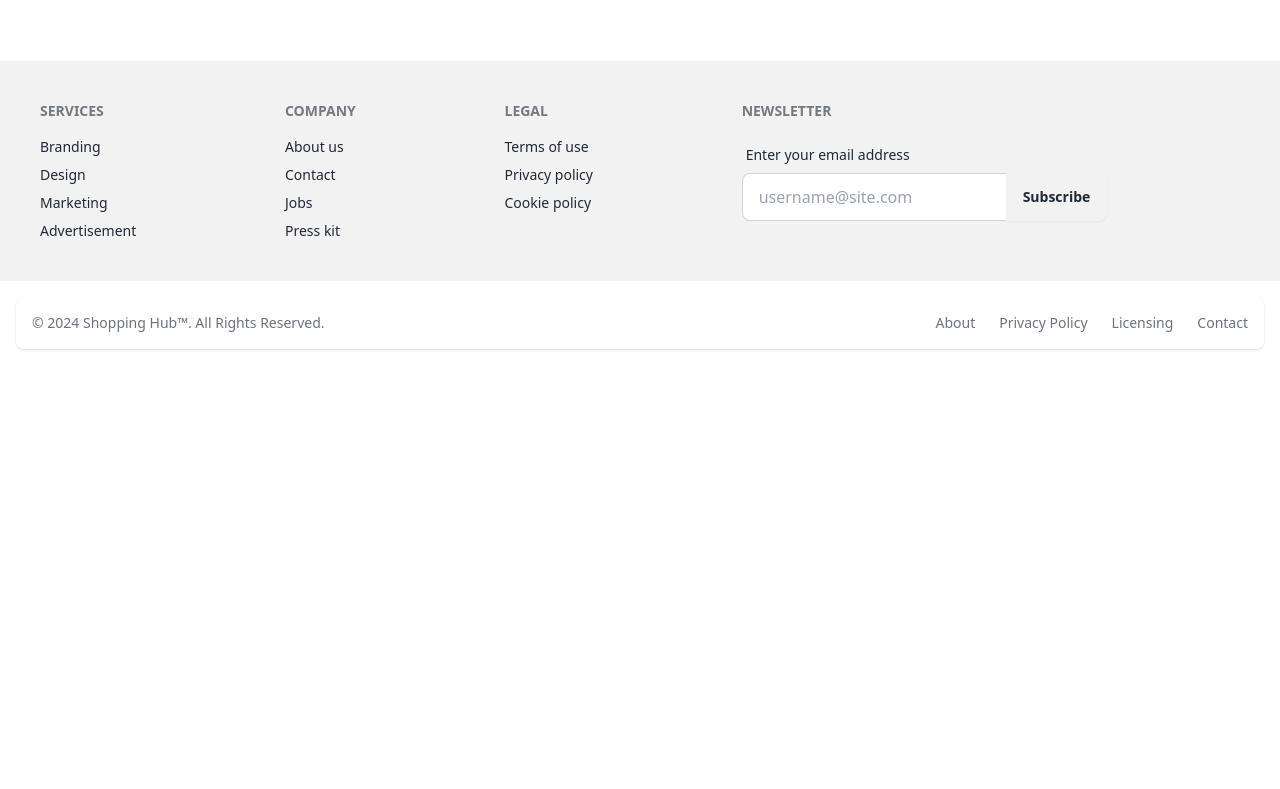
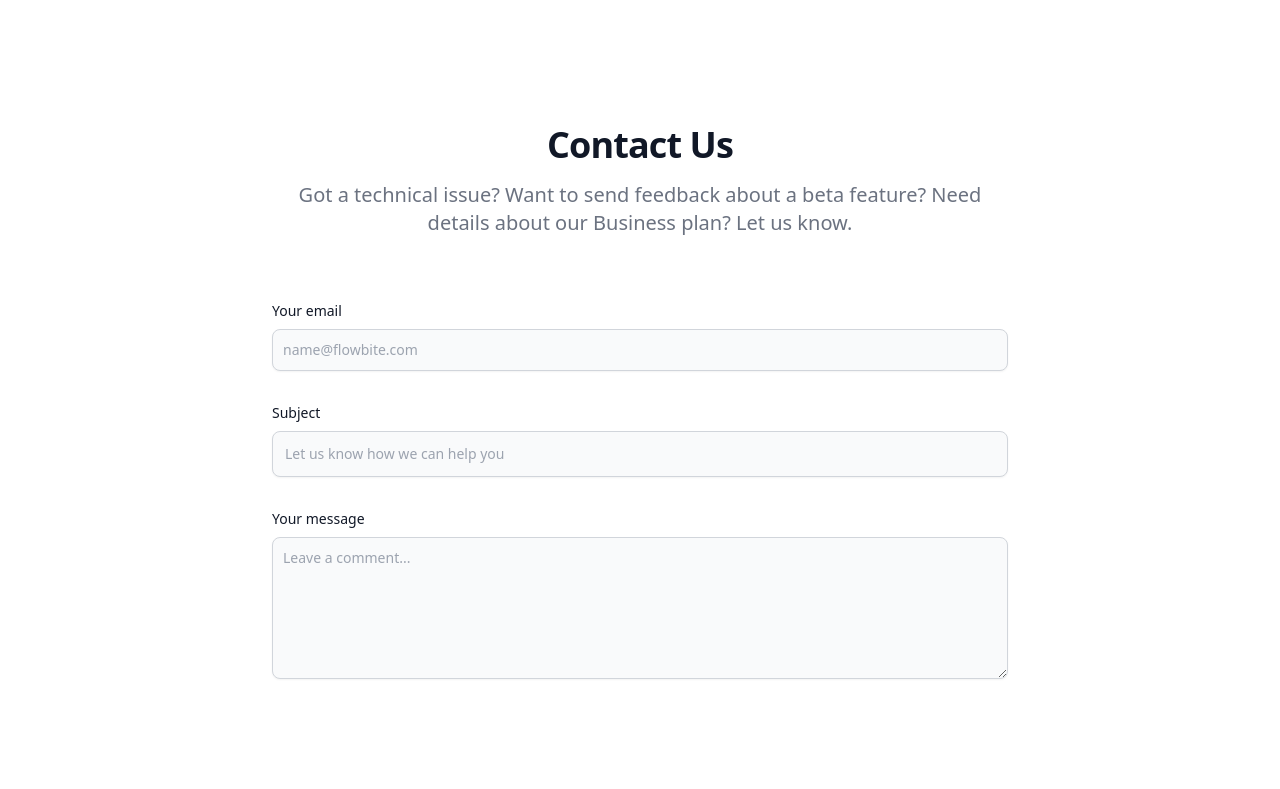
Before and after one commit to ajmainwasif01/Shopping-Hub, a plain HTML site: page index.html in a window 1280 px wide. Shown: the part 2111-2900 px from the top of the page. Before the commit the page ends 2476 px from the top, so only its background shows below. Drawn offline with nearby package versions, Linux system fonts and the light colour scheme.

Commit message:
Conatct Us

```diff
--- a/index.html
+++ b/index.html
@@ -287,6 +287,28 @@
         </div>
       </section>
       <!-- Newsletter ends here -->
+       <section class="bg-white dark:bg-gray-900"></section>
+  <div class="py-8 lg:py-16 px-4 mx-auto max-w-screen-md">
+      <h2 class="mb-4 text-4xl tracking-tight font-extrabold text-center text-gray-900 dark:text-white">Contact Us</h2>
+      <p class="mb-8 lg:mb-16 font-light text-center text-gray-500 dark:text-gray-400 sm:text-xl">Got a technical issue? Want to send feedback about a beta feature? Need details about our Business plan? Let us know.</p>
+      <form action="#" class="space-y-8">
+          <div>
+              <label for="email" class="block mb-2 text-sm font-medium text-gray-900 dark:text-gray-300">Your email</label>
+              <input type="email" id="email" class="shadow-sm bg-gray-50 border border-gray-300 text-gray-900 text-sm rounded-lg focus:ring-primary-500 focus:border-primary-500 block w-full p-2.5 dark:bg-gray-700 dark:border-gray-600 dark:placeholder-gray-400 dark:text-white dark:focus:ring-primary-500 dark:focus:border-primary-500 dark:shadow-sm-light" placeholder="name@flowbite.com" required>
+          </div>
+          <div>
+              <label for="subject" class="block mb-2 text-sm font-medium text-gray-900 dark:text-gray-300">Subject</label>
+              <input type="text" id="subject" class="block p-3 w-full text-sm text-gray-900 bg-gray-50 rounded-lg border border-gray-300 shadow-sm focus:ring-primary-500 focus:border-primary-500 dark:bg-gray-700 dark:border-gray-600 dark:placeholder-gray-400 dark:text-white dark:focus:ring-primary-500 dark:focus:border-primary-500 dark:shadow-sm-light" placeholder="Let us know how we can help you" required>
+          </div>
+          <div class="sm:col-span-2">
+              <label for="message" class="block mb-2 text-sm font-medium text-gray-900 dark:text-gray-400">Your message</label>
+              <textarea id="message" rows="6" class="block p-2.5 w-full text-sm text-gray-900 bg-gray-50 rounded-lg shadow-sm border border-gray-300 focus:ring-primary-500 focus:border-primary-500 dark:bg-gray-700 dark:border-gray-600 dark:placeholder-gray-400 dark:text-white dark:focus:ring-primary-500 dark:focus:border-primary-500" placeholder="Leave a comment..."></textarea>
+          </div>
+          <button type="submit" class="py-3 px-5 text-sm font-medium text-center text-white rounded-lg bg-primary-700 sm:w-fit hover:bg-primary-800 focus:ring-4 focus:outline-none focus:ring-primary-300 dark:bg-primary-600 dark:hover:bg-primary-700 dark:focus:ring-primary-800">Send message</button>
+      </form>
+  </div>
+</section>
+<!-- contact us ends here -->
 
       <footer class="footer bg-base-200 text-base-content p-10">
         <nav>
```
